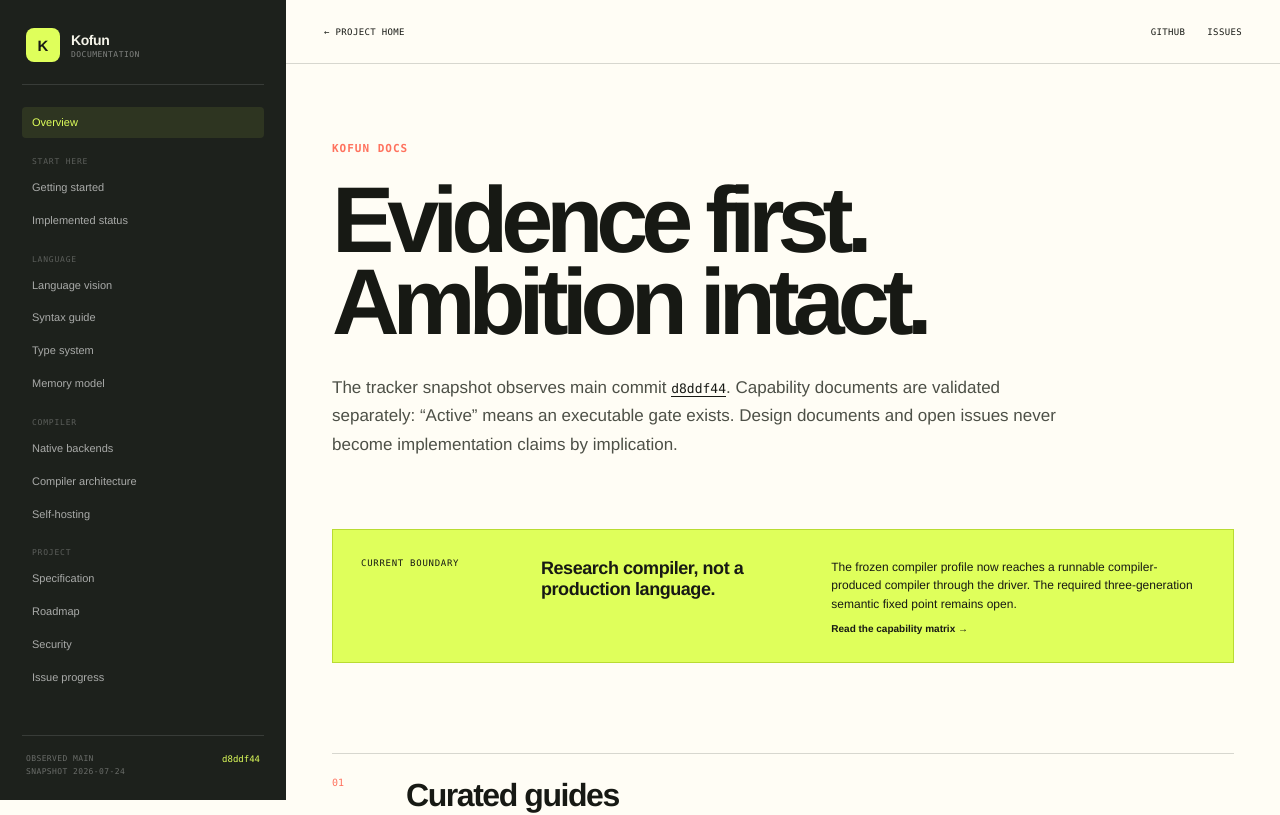
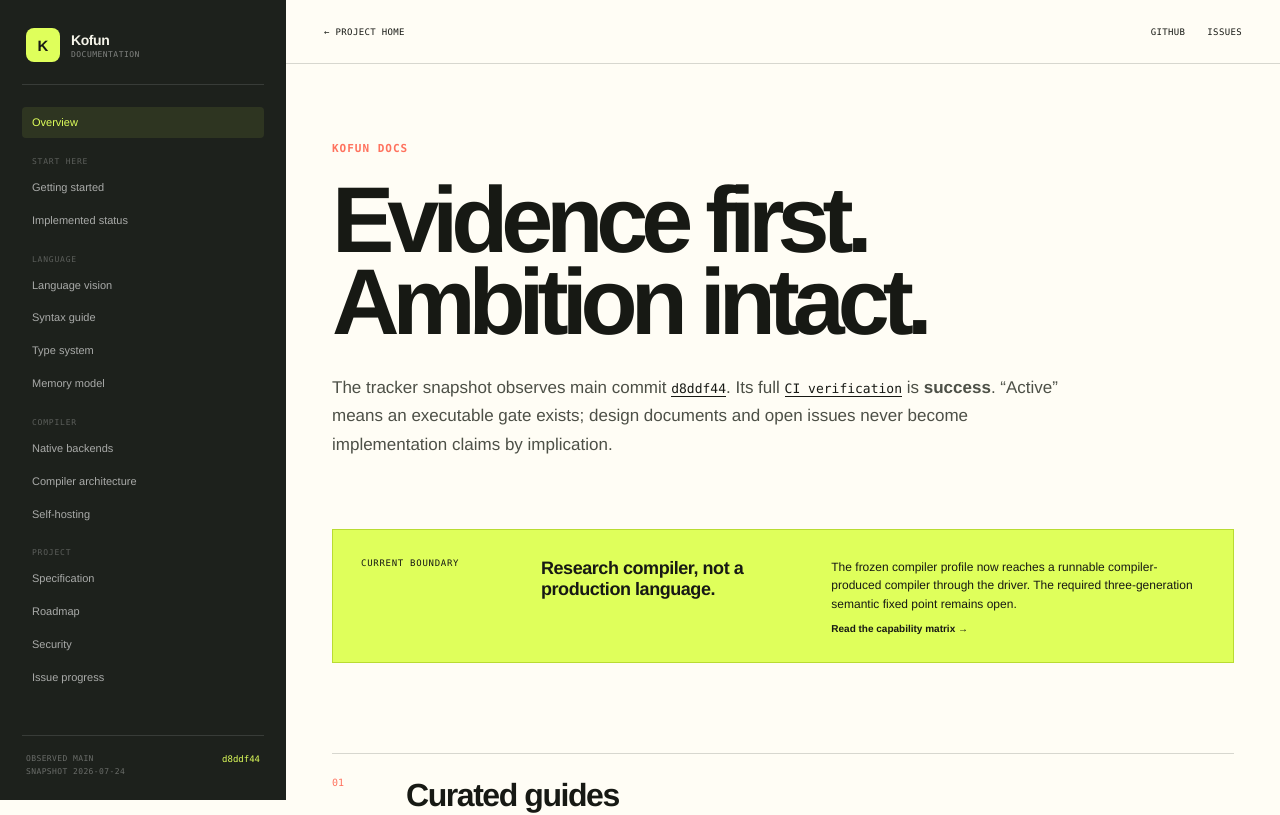
Before and after one commit to hjosugi/kofun-site, a Next.js app: page /docs in a window 1280 px wide. Shown: the top 815 px of the page. Built offline with nearby package versions, Linux system fonts and the light colour scheme.

Commit message:
Record exact-commit CI in issue progress

```diff
--- a/app/docs/docs-manifest.ts
+++ b/app/docs/docs-manifest.ts
@@ -12,6 +12,7 @@
   commit: statusSnapshot.source_commit,
   shortCommit: statusSnapshot.source_commit.slice(0, 7),
   reviewed: statusSnapshot.reviewed_at.slice(0, 10),
+  verification: statusSnapshot.verification,
   issues: statusSnapshot.issues,
 };
 
--- a/app/docs/page.tsx
+++ b/app/docs/page.tsx
@@ -33,9 +33,17 @@
               >
                 {snapshot.shortCommit}
               </a>
-              . Capability documents are validated separately: “Active” means
-              an executable gate exists. Design documents and open issues never
-              become implementation claims by implication.
+              . Its full{" "}
+              <a href={snapshot.verification.url}>
+                {snapshot.verification.workflow} verification
+              </a>{" "}
+              is{" "}
+              <strong>
+                {snapshot.verification.conclusion ??
+                  snapshot.verification.status}
+              </strong>
+              . “Active” means an executable gate exists; design documents and
+              open issues never become implementation claims by implication.
             </p>
           </div>
 
--- a/app/docs/status-snapshot.json
+++ b/app/docs/status-snapshot.json
@@ -2,6 +2,13 @@
   "schema": "kofun.docs-status/v1",
   "repository": "hjosugi/kofun",
   "source_commit": "d8ddf443a2581b27c6265da5e08922a61e2f3d90",
+  "verification": {
+    "workflow": "CI",
+    "status": "completed",
+    "conclusion": "success",
+    "completed_at": "2026-07-24T13:39:46Z",
+    "url": "https://github.com/hjosugi/kofun/actions/runs/30097493076"
+  },
   "issues": [
     {
       "number": 650,
@@ -36,5 +43,5 @@
       "url": "https://github.com/hjosugi/kofun/issues/668"
     }
   ],
-  "reviewed_at": "2026-07-24T13:35:55.373Z"
+  "reviewed_at": "2026-07-24T13:42:52.812Z"
 }
--- a/package.json
+++ b/package.json
@@ -14,9 +14,10 @@
     "test:docs": "node --experimental-strip-types site/docs-links.test.mjs",
     "test:pages": "node site/pages-export.test.mjs",
     "test:playground": "node --experimental-strip-types site/playground.test.mjs",
+    "test:status": "node site/status-snapshot.test.mjs",
     "test:tour": "sh docs/tour/check.sh",
-    "verify:pages": "npm run test:playground && npm run test:tour && npm run test:docs && npm run build:pages && npm run test:pages",
-    "verify:site": "npm run test:playground && npm run test:tour && npm run test:docs && npm run build"
+    "verify:pages": "npm run test:playground && npm run test:tour && npm run test:docs && npm run test:status && npm run build:pages && npm run test:pages",
+    "verify:site": "npm run test:playground && npm run test:tour && npm run test:docs && npm run test:status && npm run build"
   },
   "dependencies": {
     "next": "^16.2.11",
```
Also changed, not shown: content/ISSUE_PROGRESS.md (+3 -1 lines), site/sync-status.mjs (+38 -0 lines), site/README.md, 1 other file (tests, documents, lock files or other folders).
